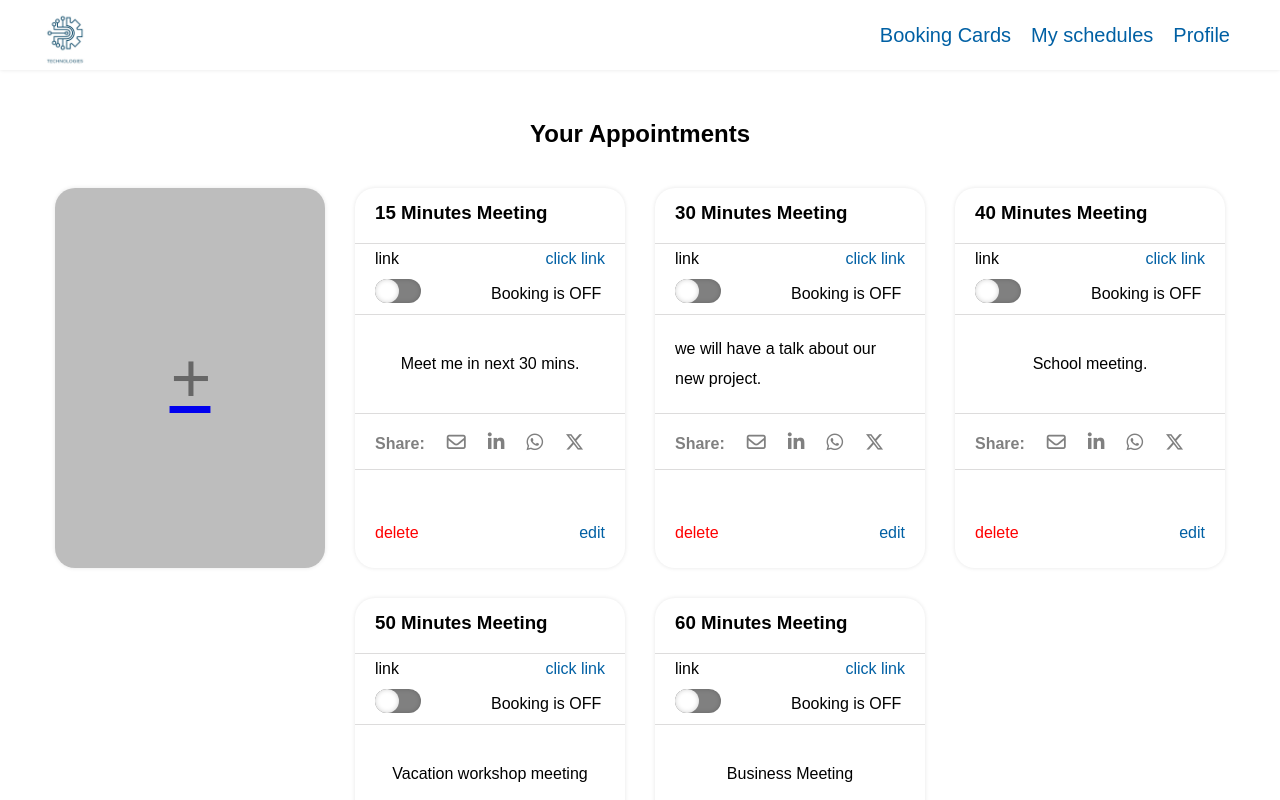
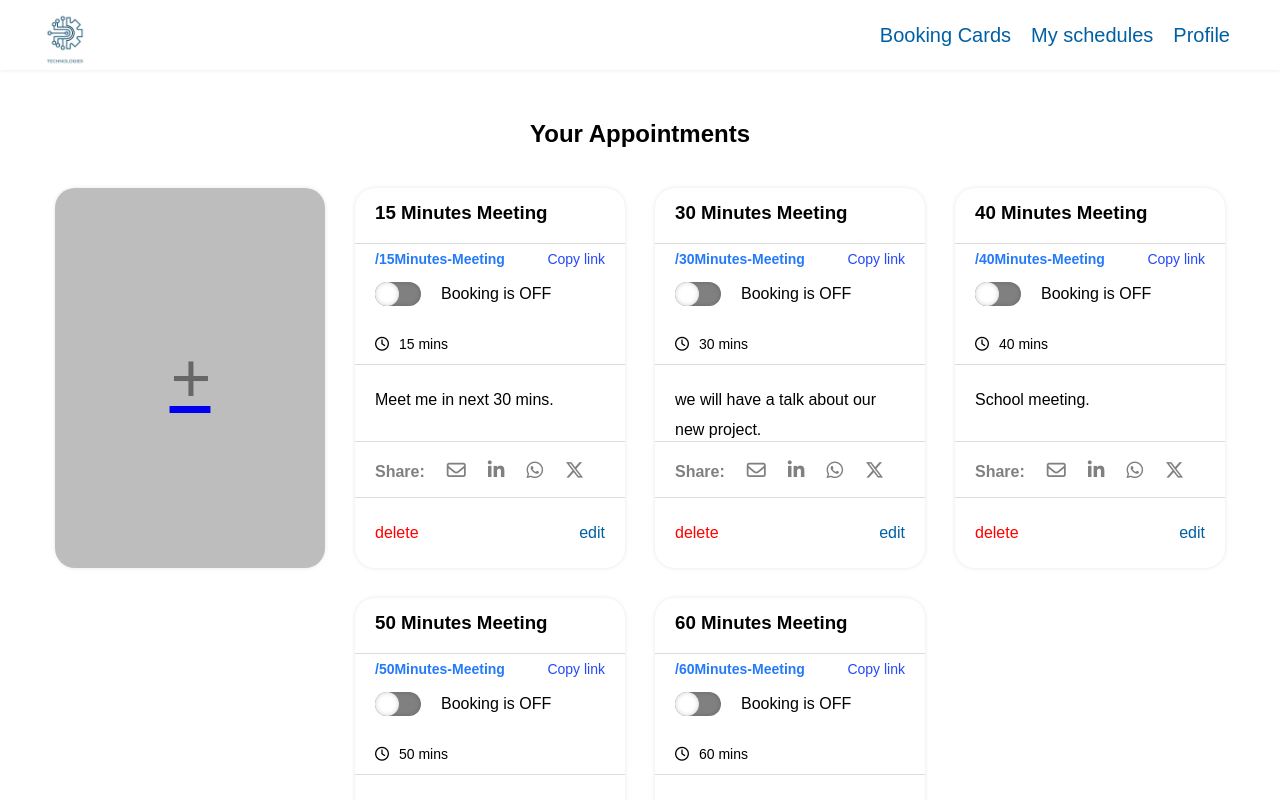
Before and after one commit to Saddamwassan/React, a React (Vite) app in the folder BookingApp/: page /dashboard in a window 1280 px wide. Shown: the top 800 px of the page. Built offline with nearby package versions, Linux system fonts and the light colour scheme; the HTML template or start-up script is replaced by a standard one.

Commit message:
booking list made

```diff
--- a/BookingApp/src/components/BookingForm.jsx
+++ b/BookingApp/src/components/BookingForm.jsx
@@ -5,21 +5,24 @@ function BookingForm() {
   return (
     <div className="bookingform">
       <Nav />
-      <div>BookingForm</div>
+      <div className="bookingdiv">
+      <h3>Book your meeting</h3>
       {/* title  */}
-      <div className='title'>
+      <div className='bookingtitle'>
       <label htmlFor="title" >Title</label>
-      <input type="text" />
+      <input type="text" placeholder='title' />
       </div>
       {/* url  */}
-      <div className="url">
-      <label htmlFor="Url">URL</label>
-      <input type="text" />
+      <div className="bookingUrl">
+      <label htmlFor="url">Url</label>
+      <input type="text" placeholder='url'/>
       </div>
       {/* description  */}
-      <div className='description'                                                                           >
+      <div className='bookingdescription'                                                                           >
       <label htmlFor="description">Description</label>
-      <input type="text" />
+      <input type="text" placeholder='description' />
+      </div>
+
       </div>
     </div>
   )
--- a/BookingApp/src/components/Card.jsx
+++ b/BookingApp/src/components/Card.jsx
@@ -1,18 +1,25 @@
 import React ,{useState}from 'react'
 import "../styles/card.css"
+import {Link} from 'react-router-dom'
 function Card({data}) {
   const[isOn,setStatus] = useState(false);
   return (
     <div className='card'>
       <h3>{`${data.duration} ${data.title}`}</h3>
       <div className="linkdiv">
-        <p>link</p>
-        <a href="">click link</a>
+        <Link to="#" className='linkitself'>{data.link}</ Link>
+        <Link to="#"className='copylink'>Copy link</Link>
       </div>
       {/* booking status  */}
-      <div className="status">
+      <div className="statusDiv">
+        <div className="status">
           <input className="slider" type="checkbox" onClick = {()=>setStatus(isBooking=>!isBooking)}/>
           <span>Booking is {isOn?"ON":"OFF"}</span>
+        </div>
+          <div className='durationDiv'>
+          <i class="fa-regular fa-clock"></i>
+          <span>{`${data.duration} mins`}</span>
+          </div>
       </div>
       <div className="description">
         <p>{data.description}</p>
--- a/BookingApp/src/components/Dbody.jsx
+++ b/BookingApp/src/components/Dbody.jsx
@@ -19,8 +19,6 @@ function Dbody() {
         cardDetail.map((item,index)=>
         <Card data={item} key={index}/>)
        }
-
-
         </div>
     </div>
   )
--- a/BookingApp/src/components/Myschedules.jsx
+++ b/BookingApp/src/components/Myschedules.jsx
@@ -1,11 +1,19 @@
 import React from 'react'
 import Nav from './nav'
+import bookingData from "./mydata"
+import Schedule from './schedule'
+
 
 function Myschedules() {
   return (
     <>
     <Nav/>
-    <div>Myschedules</div>
+    <div className='myschedule'>
+      <h3>My Bookings</h3>
+      {
+        // bookingData.map((item)=><Schedule data={item}/>)
+      }
+    </div>
     </>
   )
 }
--- a/BookingApp/src/components/mydata.jsx
+++ b/BookingApp/src/components/mydata.jsx
@@ -1,37 +1,37 @@
 export default[
     {
        title:"Minutes Meeting",
+       link:"/15Minutes-Meeting",
        duration:15,
        day:"Saturday",
-       link:"some link",
        description:` Meet me in next 30 mins.`
     },
     {
       title:"Minutes Meeting",
+      link:"/30Minutes-Meeting",
       duration:30,
         day:"Saturday",
-        link:"some link",
         description: "we will have a talk about our new project."
      },
      {
         title:"Minutes Meeting",
+        link:"/40Minutes-Meeting",
         duration:40,
         day:"Saturday",
-        link:"some link",
         description: "School meeting."
      },
      {
         title:"Minutes Meeting",
+        link:"/50Minutes-Meeting",
         duration:50,
         day:"Saturday",
-        link:"some link",
         description: "Vacation workshop meeting"
      },
      {
         title:"Minutes Meeting",
+        link:"/60Minutes-Meeting",
         duration:60,
         day:"Saturday",
-        link:"some link",
         description: "Business Meeting"
      },
 
--- /dev/null
+++ b/BookingApp/src/components/schedule.jsx
@@ -0,0 +1,19 @@
+import React from 'react'
+function Schedule(data) {
+  return (
+    <div className='schedules'>
+        {/* labels  */}
+        <div className="labels">
+            <span>Day</span>
+            <span>Duration</span>
+            <span>Meeting Type</span>
+            <span>With</span>
+            <span>status</span>
+        </div>
+        {/* data  */}
+        <h3>{data.title}</h3>
+    </div>
+  )
+}
+
+export default Schedule
--- a/BookingApp/src/styles/bookingform.css
+++ b/BookingApp/src/styles/bookingform.css
@@ -3,12 +3,35 @@
     padding:0;
     box-sizing:border-box;
 }
-.title, .description,.url{
+.bookingform{
+    min-height:100vh;
+}
+
+.bookingdiv{
+    display:flex;
+    flex-direction: column;
+    justify-content: center;
+    align-items: center;
+    padding:40px 0;
+}
+.bookingdiv h3{
+    text-align: left;
+    width:100%;
+    padding:20px 130px;
+
+}
+.bookingtitle, .bookingdescription,.bookingUrl{
     display:flex;
     justify-content: center;
     flex-direction: column;
-    align-items: center;
+    width: 100%;
+    padding:20px 130px;
 }
-.title input,.description input,.url input{
-    width:70%;
+.bookingtitle input,.bookingdescription input,.bookingUrl input{
+    width:100%;
+    padding:10px;
+    border:none;
+    box-shadow: 0 0 5px rgba(0, 0, 0, 0.2);
+    border-radius: 5px;
+
 }
--- a/BookingApp/src/styles/card.css
+++ b/BookingApp/src/styles/card.css
@@ -25,17 +25,40 @@
     margin:5px 0;
     border-top:1px solid rgb(221, 220, 220);
     padding:0 20px;
+    font-size: 14px;
+
+}
+.linkitself{
+    color:#257af9;
+    font-weight:bold;
 }
 .linkdiv a{
     text-decoration: none;
-    color:#0060A4;
+}
+.copylink{
+    color:#2548f9;
+
+}
+.statusDiv{
+    display:flex;
+    flex-direction: column;
+    gap: 20px;
 }
 .status{
     display:flex;
-    gap:50px;
+    align-items: center;
 }
 .status span{
     margin-left:20px;
+}
+/* duration div  */
+.durationDiv{
+    padding:0 20px;
+    display: flex;
+    gap:10px;
+    align-items: center;
+    font-size: 14px;
+
 }
 /* slider button  */
 .slidebtndiv{
```
